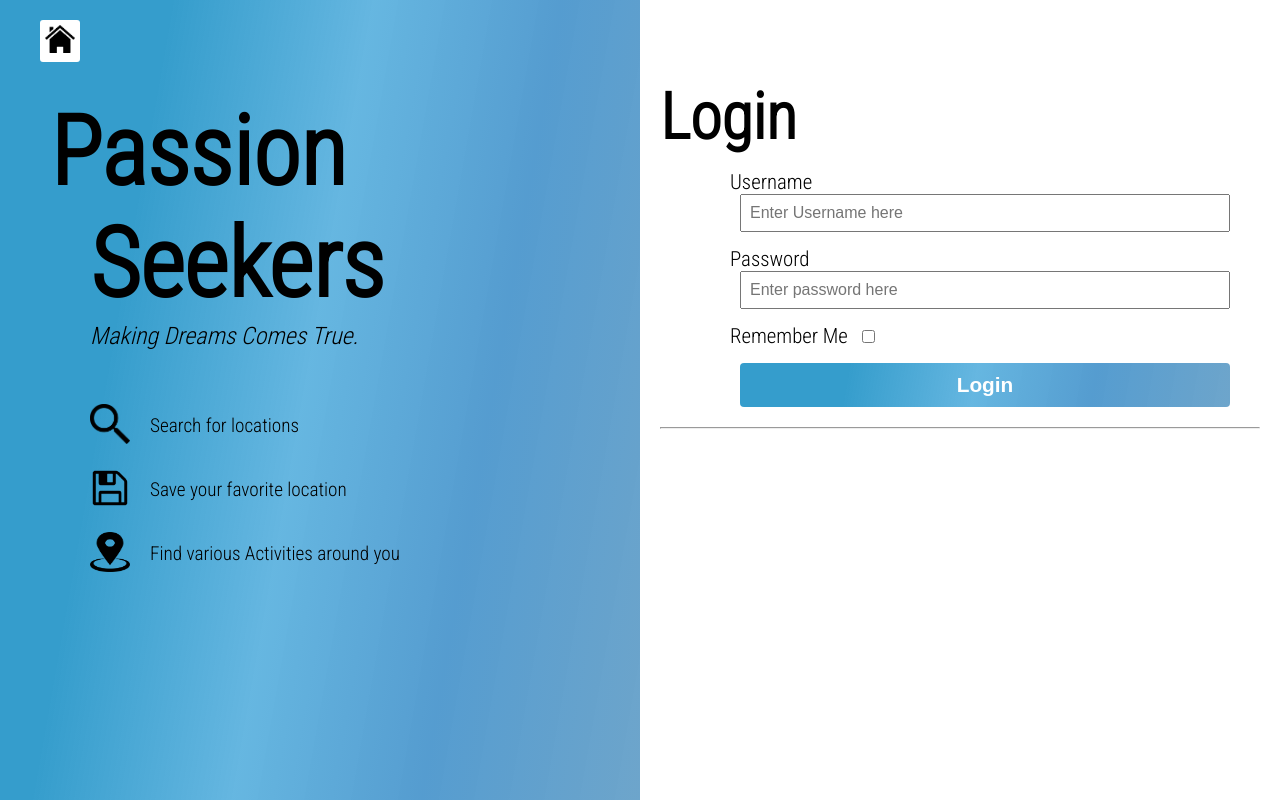
After one commit to aayushdhakal/project-6-sem, a PHP site: page /loginPage.html in a window 1280 px wide. The commit adds this page. Run offline with PHP 8.4, Linux system fonts and the light colour scheme.

Commit message:
added new login page for admin and user

```diff
--- a/index.html
+++ b/index.html
@@ -7,7 +7,8 @@
    <meta name="viewport" content="width=device-width, initial-scale=1.0">
    <link rel="icon" href="http://sstatic.net/stackoverflow/img/favicon.ico">
    <link rel="stylesheet" href="./style/style.css">
-   <link rel="stylesheet" href="./style/header.css">
+   <link rel="stylesheet" href="./style/header-navigationBar.css">
+   <link rel="stylesheet" href="./style/header-slider.css">
    <link rel="stylesheet" href="./style/recommendation.css">
    <link rel="stylesheet" href="./style/explore.css">
    <link rel="stylesheet" href="./style/activity.css">
--- /dev/null
+++ b/loginPage.html
@@ -0,0 +1,76 @@
+<!DOCTYPE html>
+<html lang="en">
+
+<head>
+   <meta charset="UTF-8">
+   <meta http-equiv="X-UA-Compatible" content="IE=edge">
+   <meta name="viewport" content="width=device-width, initial-scale=1.0">
+   <link rel="icon" href="./style/assests/travel.png">
+   <link rel="stylesheet" href="./style/style.css">
+   <link rel="stylesheet" href="./style/loginPage.css">
+   <title>Document</title>
+</head>
+
+<body>
+   <div class="container">
+      <div class="container__left">
+         <div class="container__left__home__logo">
+            <a href="./index.html">
+               <img class="container__left__home__logo__img" src="./style/assests/logo home.png" alt="home-logo">
+            </a>
+         </div>
+         <div class="container__left__logo__info">
+            <a href="./index.html">
+               <h3>Passion</h3>
+               <h3>Seekers</h3>
+            </a>
+            <p>Making Dreams Comes True.</p>
+         </div>
+         <ul class="container__left__short__info">
+            <li class="container__left__short__info__list">
+               <div class="container__left__short__info__img">
+                  <img src="./style/assests/search.png" alt="#">
+               </div>
+               <p>Search for locations</p>
+            </li>
+            <li class="container__left__short__info__list">
+               <div class="container__left__short__info__img">
+                  <img src="./style/assests/save.png" alt="#">
+               </div>
+               <p>Save your favorite location</p>
+            </li>
+            <li class="container__left__short__info__list">
+               <div class="container__left__short__info__img">
+                  <img src="./style/assests/location.png" alt="#">
+               </div>
+               <p>Find various Activities around you</p>
+            </li>
+         </ul>
+      </div>
+      <div class="container__right">
+         <div class="container__right__form_login">
+            <h2>Login</h2>
+            <form action="#" name="login_form" class="container__right__form_login__form">
+               <div class="container__right__form__element">
+                  <Label for="username">Username</Label>
+                  <input type="text" placeholder="Enter Username here" id="name">
+               </div>
+               <div class="container__right__form__element">
+                  <Label for="password">Password</Label>
+                  <input type="text" placeholder="Enter password here" id="name">
+               </div>
+               <div class="container__right__form__element container__right__form__element--checkbox">
+                  <Label for="remember">Remember Me</Label>
+                  <input type="checkbox" id="remember">
+               </div>
+               <div class="container__right__form__element container__right__form__element--login__btn">
+                  <input type="submit" value="Login">
+               </div>
+            </form>
+            <hr>
+         </div>
+      </div>
+   </div>
+</body>
+
+</html>
--- /dev/null
+++ b/style/loginPage.css
@@ -0,0 +1,181 @@
+
+/* conatiner */
+
+body{
+   width: 100vw;
+   background-color:white;
+}
+
+.container{
+   display: flex;
+   flex-direction: row;
+   width: 100%;
+   /* padding: 20px; */
+}
+
+
+.container__left,
+.container__right{
+   display: flex;
+   flex-direction: column;
+   height: 100vh;
+   padding: 20px;
+   position: fixed;
+   top: 100;
+   right:0;
+   bottom: 0;
+   width: 50%;
+}
+
+.container__left{
+   top: 0;
+   left: 0;
+   background: rgb(53,157,204);
+   background: linear-gradient(100deg, rgba(53,157,204,1) 22%, rgba(73,169,219,0.8435749299719888) 48%, rgba(57,140,200,0.8603816526610644) 72%, rgba(80,147,193,0.835171568627451) 99%);
+}
+
+.container__left__home__logo{
+   display: inline-block;
+   padding-left: 20px;
+}
+
+.container__left__home__logo a{
+   background: white;
+   border-radius: 3px;
+   display: inline-block;
+   overflow: hidden;
+   padding: 5px;
+   transition: all ease 0.2s;
+}
+.container__left__home__logo a:hover{
+   background: rgba(0, 0, 0, 0);
+   transform: scale(1.15);
+}
+
+.container__left__home__logo a:hover img{
+   filter:invert();
+}
+
+.container__left__home__logo__img{
+   max-width: 30px;
+   max-height: 30px;
+   display: inline-block;
+   object-fit: cover;
+}
+
+.container__left__logo__info{
+   padding: 30px;
+}
+
+.container__left__logo__info h3 {
+   font-size: 6rem;
+}
+
+
+.container__left__logo__info h3:nth-child(2) {
+   margin-left: 40px;
+}
+
+.container__left__logo__info p {
+   font-size: 1.5rem;
+   font-style: italic;
+   margin-left: 40px;
+}
+
+
+.container__left__short__info{
+   width: 100%;
+   overflow: hidden;
+   display: block;
+}
+
+.container__left__short__info__list{
+   display: flex;
+   margin-left: 70px;
+   margin-top: 20px;
+}
+
+.container__left__short__info__img{
+   display: inline;
+}
+
+.container__left__short__info__img img{
+   display: inline;
+   height: 40px;
+   width: 40px;
+}
+
+.container__left__short__info__list p{
+   display: inline;
+   font-size: 1.2rem;
+   padding-left: 20px;
+   margin: auto 0;
+}
+
+/* container__right */
+
+.container__right{
+   padding-top: 80px;
+}
+
+.container__right__form_login__form hr{
+   margin: 0;
+}
+
+.container__right__form_login > h2{
+   font-size: 4rem;
+   margin: 0;
+}
+
+.container__right__form_login__form{
+   margin-left:30px ;
+   padding:0px 40px;
+}
+
+.container__right__form__element{
+   padding-top: 15px;
+}
+
+.container__right__form__element Label{
+   display: block;
+   font-size: 1.3rem;
+}
+
+.container__right__form__element input{
+   font-size: 1rem;
+   margin-left: 10px;
+   padding: 8px;
+   width: 100%;
+}
+
+.container__right__form__element--checkbox Label{
+   display: inline-block;
+}
+
+.container__right__form__element--checkbox input{
+   display: inline-block;
+   width: auto;
+   border-radius:0;
+}
+
+.container__right__form__element--login__btn{
+   /* padding: 20px; */
+   width: 100%;
+   margin: 0 auto;
+}
+
+.container__right__form__element--login__btn input{
+   background: rgb(53,157,204);
+   border-radius: 4px;
+   background: linear-gradient(100deg, rgba(53,157,204,1) 22%, rgba(73,169,219,0.8435749299719888) 48%, rgba(57,140,200,0.8603816526610644) 72%, rgba(80,147,193,0.835171568627451) 99%);
+   border: none;
+   color: white;
+   font-weight: 700;
+   font-size: 1.3rem;
+   transition: all ease 0.3s;
+   padding: 10px;
+}
+
+.container__right__form__element--login__btn input:hover{
+   transform: scale(1.04);
+}
```
Also changed, not shown: style/header-navigationBar.css (added, +49 -0 lines), style/header-slider.css (renamed from style/header.css, +0 -50 lines), style/assests/location.png (added), style/assests/logo home.png (added), style/assests/save.png (added), style/assests/search.png (added).
